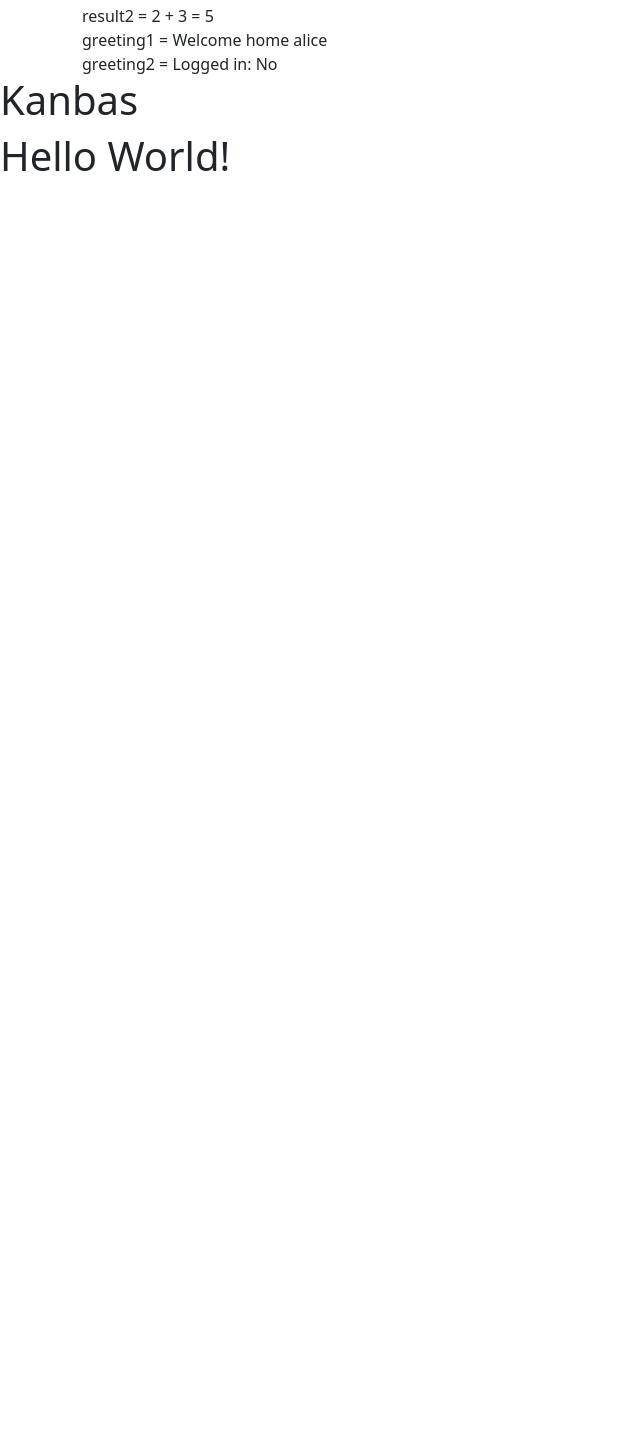
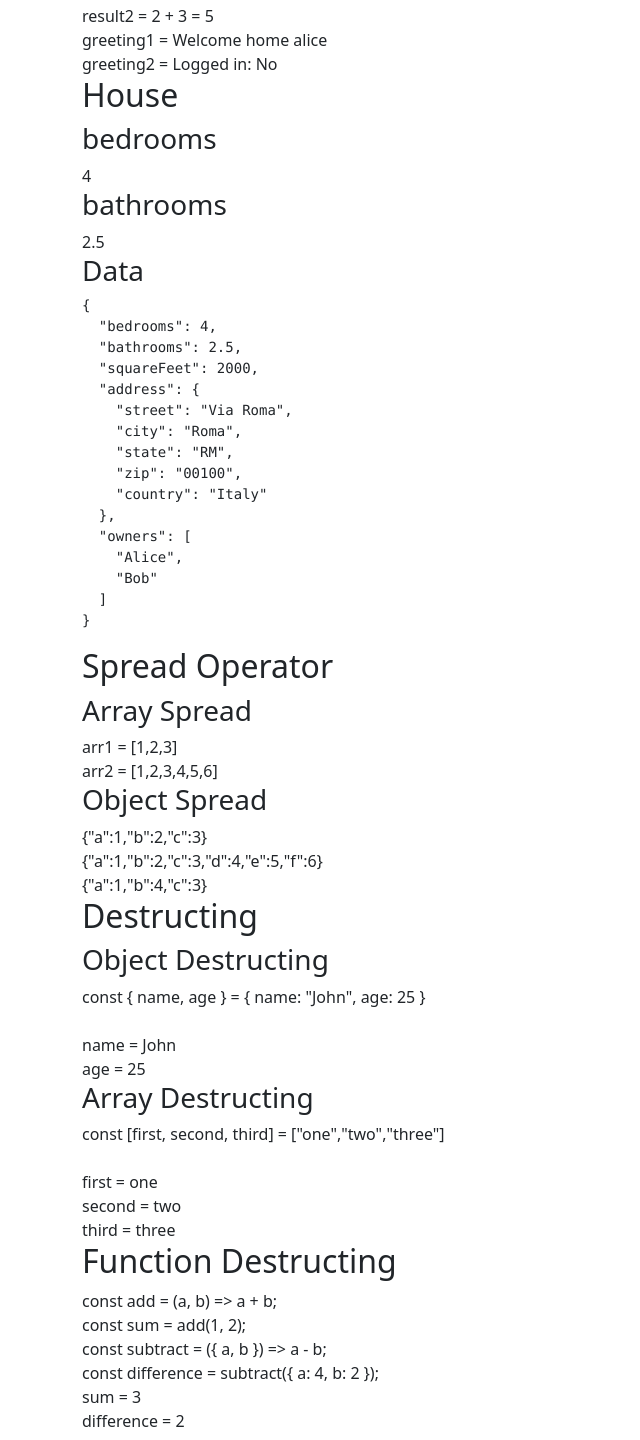
Before and after one commit to Ank-22/Web-Dev-Sp24-07-Ankit, a React (Create React App) app: page / in a window 1280 px wide. Shown: the part 2127-3567 px from the top of the page, without its empty margins (0-640 px from the left). Before the commit the page ends 2315 px from the top, so only its background shows below. Built offline with nearby package versions, Linux system fonts and the light colour scheme.

Commit message:
2.2 Complete ❄️

```diff
--- /dev/null
+++ b/src/Labs/a3/JavaScript/functions/FunctionDestructing.tsx
@@ -0,0 +1,17 @@
+function FunctionDestructing() {
+    const add = (a: number, b: number) => a + b;
+    const sum = add(1, 2);
+    const subtract = ({ a, b }: { a: number; b: number }) => a - b;
+    const difference = subtract({ a: 4, b: 2 });
+    return (
+      <div>
+        <h2>Function Destructing</h2>
+        const add = (a, b) =&gt; a + b;<br />
+        const sum = add(1, 2);<br />
+        const subtract = (&#123; a, b &#125;) =&gt; a - b;<br />
+        const difference = subtract(&#123; a: 4, b: 2 &#125;);<br/>
+        sum = {sum}<br />
+        difference = {difference}
+      </div>
+   );}
+   export default FunctionDestructing;
--- a/src/Labs/a3/JavaScript/index.tsx
+++ b/src/Labs/a3/JavaScript/index.tsx
@@ -15,7 +15,11 @@
 import FindFunction from "./arrays/FindFunction";
 import FindIndex from "./arrays/FindIndex";
 import FilterFunction from "./arrays/FilterFunction";
-import TemplateLiterals from "./arrays/TemplateLiterals";
+import TemplateLiterals from "./string/TemplateLiterals";
+import House from "./json/House";
+import Spreading from "./json/Spreading";
+import Destructing from "./json/Destructing";
+import FunctionDestructing from "./functions/FunctionDestructing";
 function JavaScript() {
   console.log("Hello World");
   return (
@@ -39,6 +43,10 @@
       <FindIndex />
       <FilterFunction />
       <TemplateLiterals />
+      <House />
+      <Spreading />
+      <Destructing />
+      <FunctionDestructing />
     </div>
   );
 }
--- /dev/null
+++ b/src/Labs/a3/JavaScript/json/Destructing.tsx
@@ -0,0 +1,24 @@
+function Destructing() {
+    const person = { name: "John", age: 25 };
+    const { name, age } = person;
+    // const name = person.name
+    // const age = person.age
+    const numbers = ["one", "two", "three"];
+    const [ first, second, third ] = numbers;
+    return (
+      <div>
+        <h2>Destructing</h2>
+        <h3>Object Destructing</h3>
+        const &#123; name, age &#125; =
+              &#123; name: "John", age: 25 &#125;<br /><br />
+        name = {name}<br />
+        age = {age}
+        <h3>Array Destructing</h3>
+        const [first, second, third] = ["one","two","three"]<br/><br/>
+        first = {first}<br />
+        second = {second}<br />
+        third = {third}
+      </div>
+    );
+   }
+   export default Destructing;
--- /dev/null
+++ b/src/Labs/a3/JavaScript/json/House.tsx
@@ -0,0 +1,27 @@
+function House() {
+  const house = {
+    bedrooms: 4,
+    bathrooms: 2.5,
+    squareFeet: 2000,
+    address: {
+      street: "Via Roma",
+      city: "Roma",
+      state: "RM",
+      zip: "00100",
+      country: "Italy",
+    },
+    owners: ["Alice", "Bob"],
+  };
+  return (
+    <div>
+      <h2>House</h2>
+      <h3>bedrooms</h3>
+      {house.bedrooms}
+      <h3>bathrooms</h3>
+      {house.bathrooms}
+      <h3>Data</h3>
+      <pre>{JSON.stringify(house, null, 2)}</pre>
+    </div>
+  );
+}
+export default House;
--- /dev/null
+++ b/src/Labs/a3/JavaScript/json/Spreading.tsx
@@ -0,0 +1,19 @@
+function Spreading() {
+    const arr1 = [ 1, 2, 3 ];
+    const arr2 = [ ...arr1, 4, 5, 6 ];
+    const obj1 = { a: 1, b: 2, c: 3 };
+    const obj2 = { ...obj1, d: 4, e: 5, f: 6 };
+    const obj3 = { ...obj1, b: 4 };
+    return (
+      <div>
+        <h2>Spread Operator</h2>
+        <h3>Array Spread</h3>
+        arr1 = { JSON.stringify(arr1) }  <br />
+        arr2 = { JSON.stringify(arr2) }  <br />
+        <h3>Object Spread</h3>
+        { JSON.stringify(obj1) }         <br />
+        { JSON.stringify(obj2) }         <br />
+        { JSON.stringify(obj3) }         <br />
+      </div>);
+   }
+   export default Spreading;
```
Also changed, not shown: src/Labs/a3/JavaScript/string/TemplateLiterals.tsx (renamed from src/Labs/a3/JavaScript/arrays/TemplateLiterals.tsx).
